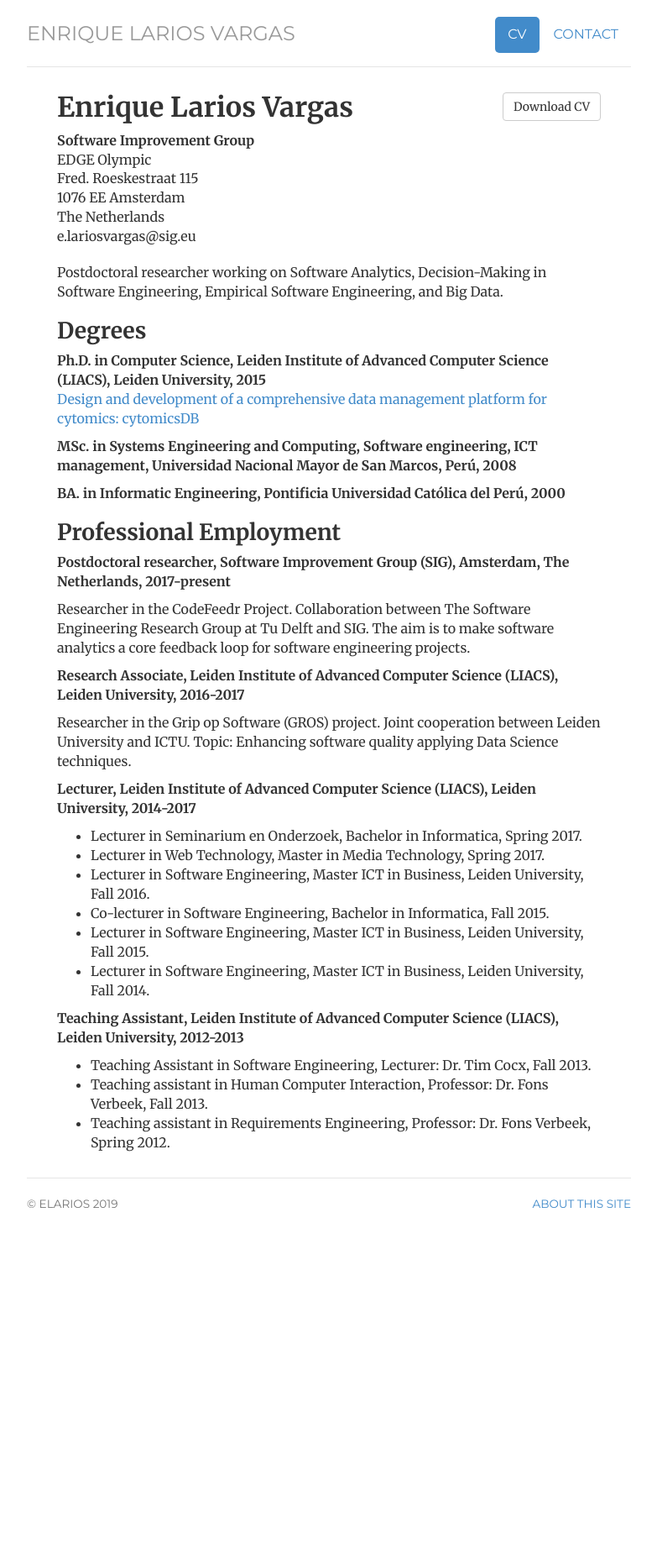
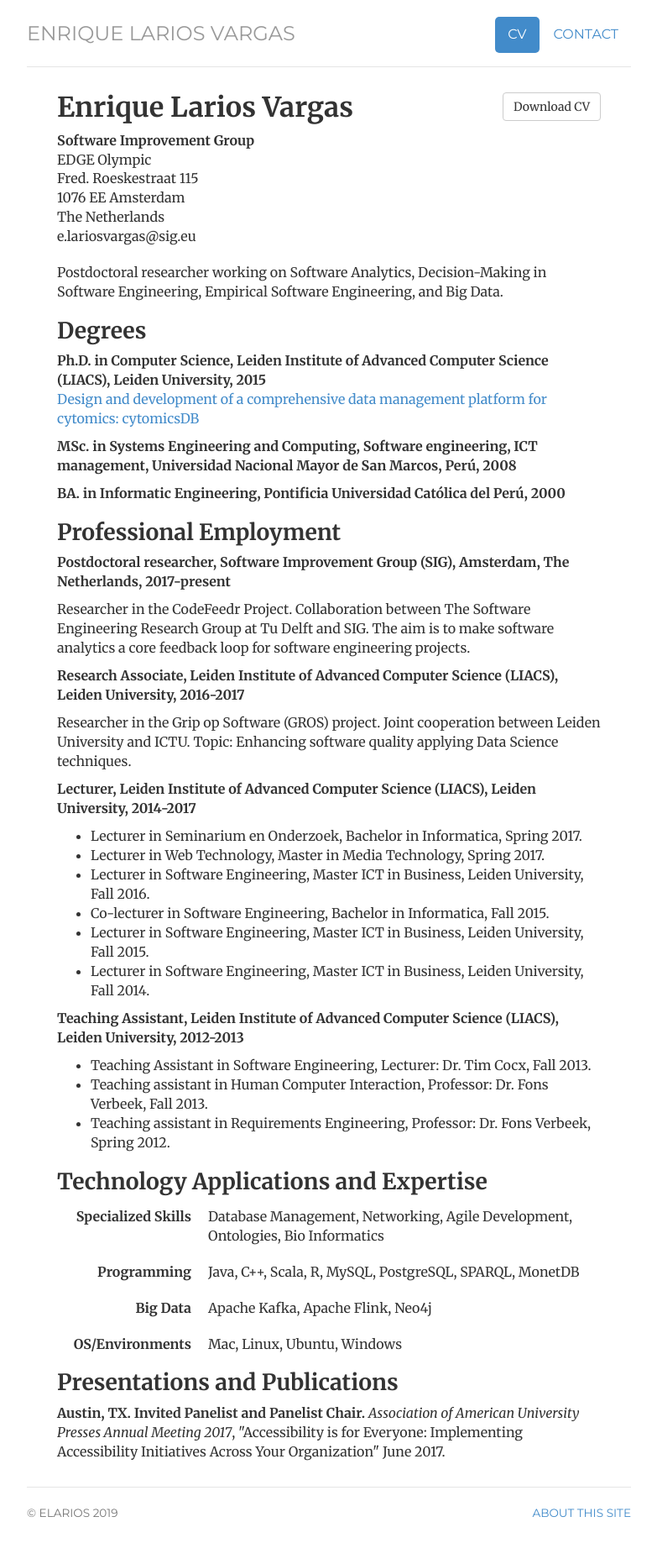
Before and after one commit to elarios/elarios.github.io, a Jekyll site: the page built from cv/index.html, in a window 1280 px wide. Shown: the whole page at 84% size, without its empty margins (248-1031 px from the left). Built offline with Jekyll 4.4.1, drawn with Linux system fonts in a browser that asks for light colours; before the commit the page ends 1495 px from its top, so only the background shows below that.

Commit message:
update cv

```diff
--- a/cv/index.html
+++ b/cv/index.html
@@ -34,6 +34,7 @@ description: Current CV for Enrique Larios Vargas, postdoctoral researcher worki
 				<p><strong>BA. in Informatic Engineering, Pontificia Universidad Católica del Perú, 2000</strong></p>
 
 				<h2>Professional Employment</h2>
+
 				<p><strong>Postdoctoral researcher, Software Improvement Group (SIG), Amsterdam, The Netherlands, 2017-present</strong></p>
 
 				<p>Researcher in the CodeFeedr Project. Collaboration between The Software Engineering Research Group at Tu Delft and SIG. The aim is to make software analytics a core feedback loop for software engineering projects.</p>
@@ -61,9 +62,29 @@ description: Current CV for Enrique Larios Vargas, postdoctoral researcher worki
 				<li>Teaching Assistant in Software Engineering, Lecturer: Dr. Tim Cocx, Fall 2013.</li>
 				<li>Teaching assistant in Human Computer Interaction, Professor: Dr. Fons Verbeek, Fall 2013.</li>
 				<li>Teaching assistant in Requirements Engineering, Professor: Dr. Fons Verbeek, Spring 2012.</li>
-
-
 				</ul>
 
+				<h2>Technology Applications and Expertise</h2>
+
+				<dl class="dl-horizontal">
+					<dt>Specialized Skills</dt>
+					<dd>Database Management, Networking, Agile Development, Ontologies, Bio Informatics</dd>
+				</dl>
+				<dl class="dl-horizontal">
+					<dt>Programming</dt>
+					<dd>Java, C++, Scala, R, MySQL, PostgreSQL, SPARQL, MonetDB</dd>
+				</dl>
+				<dl class="dl-horizontal">
+					<dt>Big Data</dt>
+					<dd>Apache Kafka, Apache Flink, Neo4j</dd>
+				</dl>
+				<dl class="dl-horizontal">
+					<dt>OS/Environments</dt>
+					<dd>Mac, Linux, Ubuntu, Windows</dd>
+				</dl>
+
+				<h2>Presentations and Publications</h2>
+
+				<p><strong>Austin, TX. Invited Panelist and Panelist Chair.</strong> <em>Association of American University Presses Annual Meeting 2017</em>, "Accessibility is for Everyone: Implementing Accessibility Initiatives Across Your Organization" June 2017.</p>
 
 </div>
```
